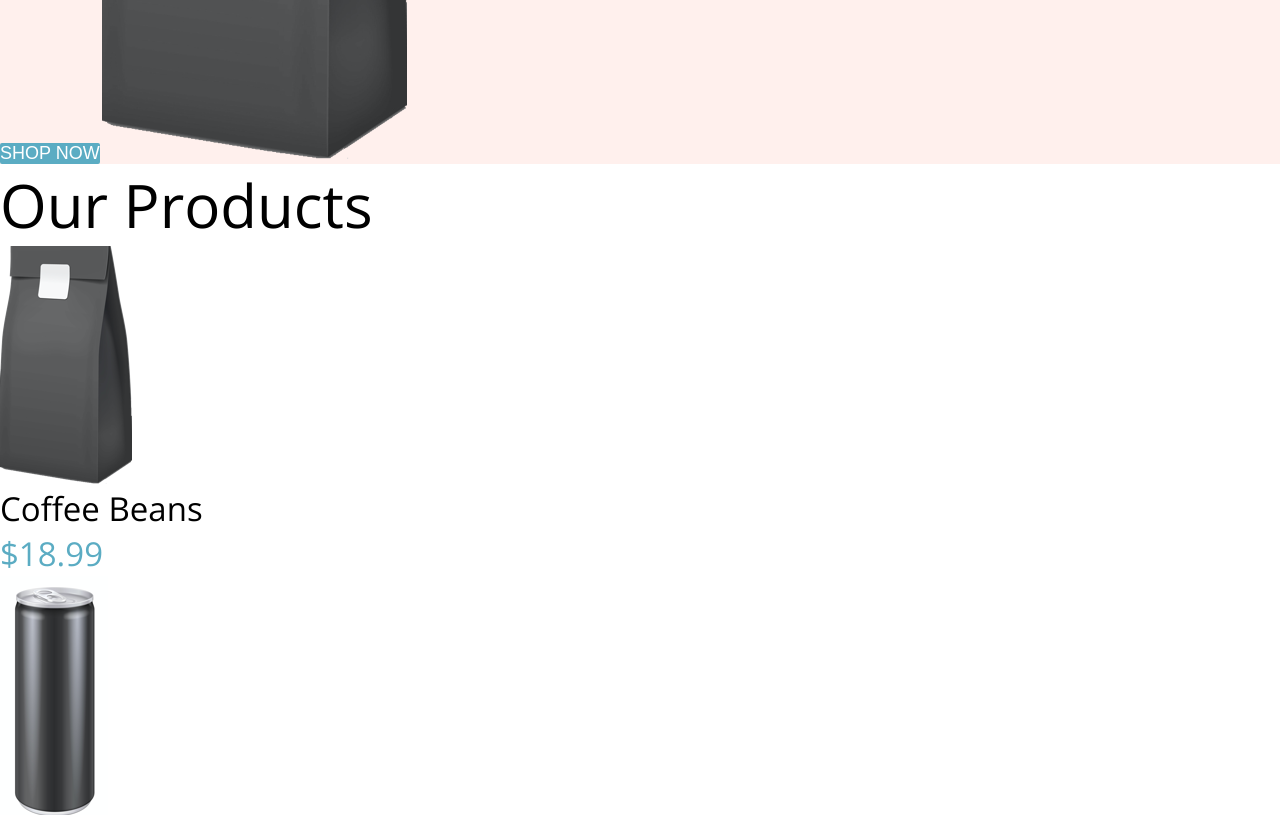
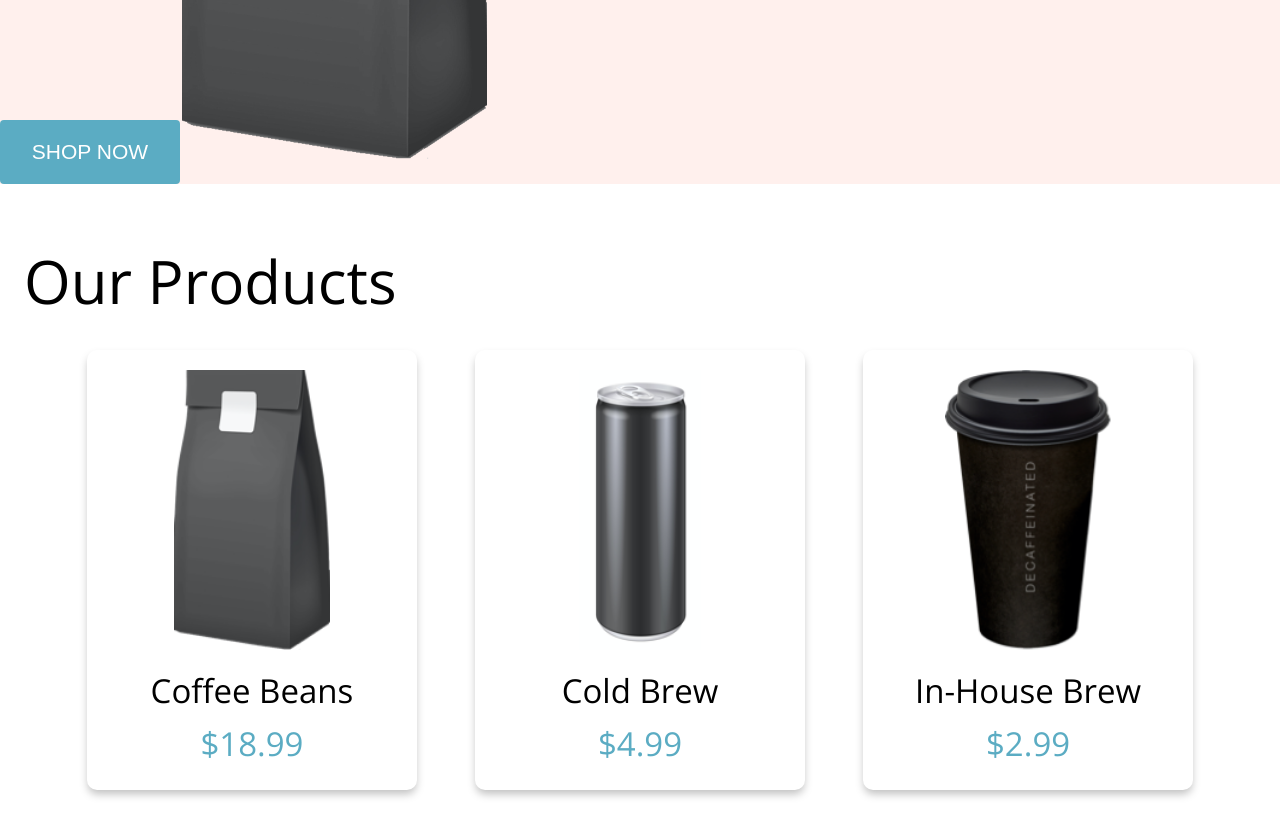
Before and after one commit to SaudAhmed96/saud-ahmed-coffeeShopAgain, a plain HTML site: page index.html in a window 1280 px wide. Shown: the part 600-1415 px from the top of the page. Drawn offline with nearby package versions, Linux system fonts and the light colour scheme.

Commit message:
excercise 11 complete - created card component for landing page

```diff
--- a/css/global.css
+++ b/css/global.css
@@ -1,7 +1,7 @@
 *{
     margin: 0;
     padding: 0;
-    box-sizing: content-box;
+    box-sizing: border-box;
 }
 
 
@@ -93,8 +93,11 @@ button{
     background-color: #5BACC3;
     color: #FFF;
     border: none;
-    border-radius: 0.25rem;
-    font-size: 2.25rem;
+    border-radius: 0.5rem;
+    font-size: 2.625rem;
+    font-weight: 400;
+    width: 22.5rem;
+    padding: 2.5rem 0;
 }
 
 
--- a/css/landing.css
+++ b/css/landing.css
@@ -4,9 +4,43 @@
     background-color: #FFF0ED;
 }
 
+.products{
+    padding: 3rem;
+}
+
+.products__top{
+    text-align: center;
+}
+
+.products__title{
+    margin-top: 4rem;
+}
+
+.card{
+    display: inline-block;
+    width: 41.25rem;
+    height: 55rem;
+    padding: 2.5rem;
+    margin: 3.5rem;
+    border-radius: 1.25rem;
+    box-shadow: 0 5px 9px -1px rgba(0,0,0,0.25);
+    text-align: center;
+    vertical-align: top;
+}
+
+.card__img{
+    text-align: center;
+    height: 35rem;
+}
+
+.card__title{
+    margin-top: 2rem;
+}
+
 .card__price{
     color: #5BACC3;
     font-size: 4.125rem;
+    margin-top: 1rem;
 }
 
 .discount__block{
```
